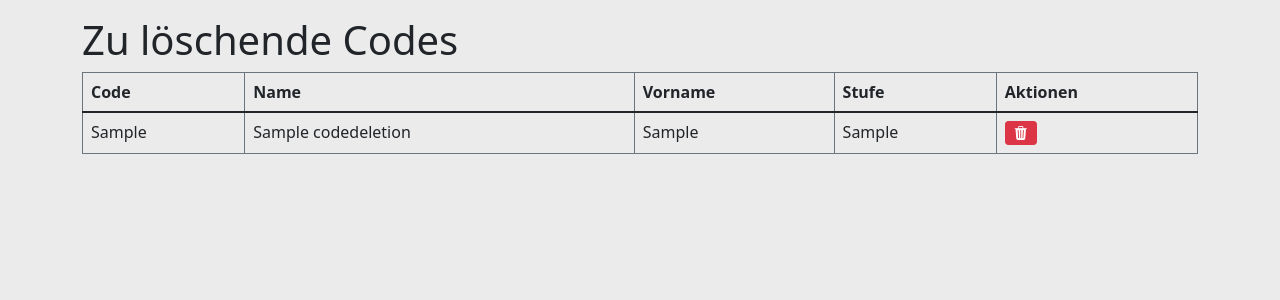
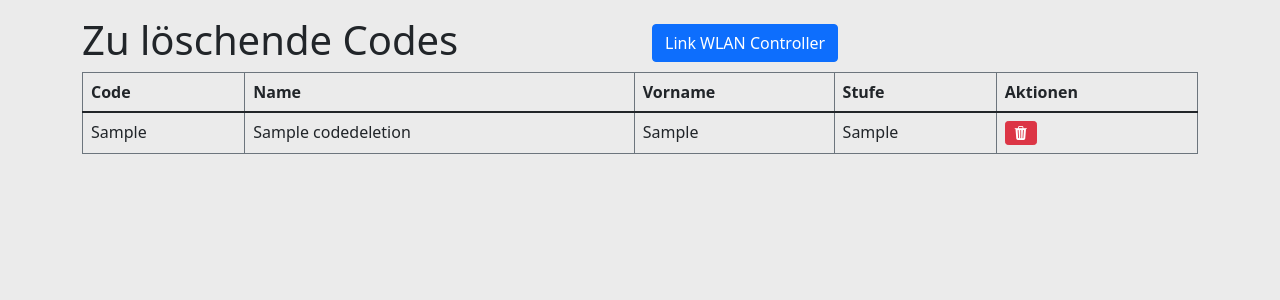
Before and after one commit to pyphil/WLANCodesWebApp, a Django app: page /codedeletion/ in a window 1280 px wide. Shown: the part 56-356 px from the top of the page. Run offline with Django 4.2, Linux system fonts and the light colour scheme; the first user in the database is signed in; tables that the repository leaves empty hold one stand-in row (Sample ...).

Commit message:
link to controller in code deletion page

```diff
--- a/WLANCodesWebApp/templates/codedeletion.html
+++ b/WLANCodesWebApp/templates/codedeletion.html
@@ -1,7 +1,14 @@
 {% extends 'base.html' %}
 {% block content %}
 
-<h1>Zu löschende Codes</h1>
+<div class="row">
+  <div class="col">
+    <h1>Zu löschende Codes</h1>
+  </div>
+  <div class="col">
+    <a href="{{ lnk_controller|safe }}" class="btn btn-primary mt-2" id="controller" target="_blank">Link WLAN Controller</a>
+  </div>
+</div>
 
 <form method="post">
   {% csrf_token %}
--- a/WLANCodesWebApp/views.py
+++ b/WLANCodesWebApp/views.py
@@ -240,8 +240,17 @@ class mail_thread(Thread):
 @login_required
 def codedeletion(request):
     if request.method == 'GET':
+        try:
+            lnk_controller = Config.objects.get(name='lnk_controller')
+            lnk_controller = lnk_controller.setting
+        except Config.DoesNotExist:
+            lnk_controller = "#"
         deletions = CodeDeletion.objects.all()
-        return render(request, 'codedeletion.html', {'deletions': deletions})
+        return render(request, 'codedeletion.html', {
+            'deletions': deletions,
+            'lnk_controller': lnk_controller,
+            }
+        )
     if request.method == 'POST':
         obj = CodeDeletion.objects.get(id=int(request.POST.get('delete')))
         obj.delete()
```
